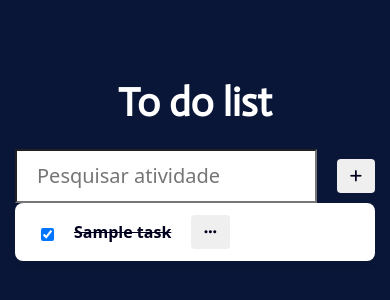
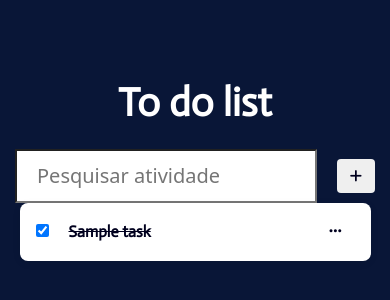
Before and after one commit to AlmeidaLevi/Projeto_em_grupo_CEOS, a Django app: page / in a window 390 px wide. Shown: the top 300 px of the page. Run offline with Django 4.2, Linux system fonts and the light colour scheme; tables that the repository leaves empty hold one stand-in row (values such as "Sample post"); some libraries are stand-ins or nearby versions.

Commit message:
Enhance task display layout and styling in index.html; adjust responsive design in style.css

```diff
--- a/to_do_list/static/style.css
+++ b/to_do_list/static/style.css
@@ -66,13 +66,18 @@ body {
 
 .responsive-table {
   width: 100%;
-  overflow-x: auto;
+  display: flex;
+  justify-content: center;
 }
 
 .tasks-table {
-  width: 100%;
-  min-width: 60rem;
-  border-collapse: collapse;
+  width: auto;
+  min-width: 0;
+}
+
+.options-btn {
+  margin-left: auto;
+  background-color: transparent;
 }
 
 .table-title {
@@ -87,6 +92,7 @@ body {
 .table-row {
   text-align: left;
   text-overflow: ellipsis;
+  font-family: "Actor", sans-serif;
 }
 
 .task-item {
@@ -98,12 +104,16 @@ body {
   padding: 12px 16px;
   margin-bottom: 12px;
   gap: 10px;
+  width: 400px;
+  max-width: 90vw;
+  margin: 5 auto;
 }
 
 
 .table-cel,
 .table-header {
   padding: 1.5rem;
+  width: 100%;
 }
 
 .table-cel s {
--- a/to_do_list/templates/index.html
+++ b/to_do_list/templates/index.html
@@ -74,6 +74,7 @@
           {% for task in tasks %}
           <div class="task_container">
             <tr class="table-row">
+              <td>
                 <div class="task-item">
                   <form action="{% url 'mark_task' task.id %}" method="post" style="display:inline;">
                     {% csrf_token %}
@@ -90,6 +91,7 @@
                     <i class="fa-solid fa-ellipsis"></i>
                   </button>
                 </div>
+              </td>
 
               <div class="modal fade" id="optionsModal{{ task.id }}" tabindex="-1" role="dialog" aria-labelledby="optionsModalLabel{{ task.id }}">
                 <div class="modal-dialog" role="document">
```
Lines whose indentation alone changed are shown as unchanged.
